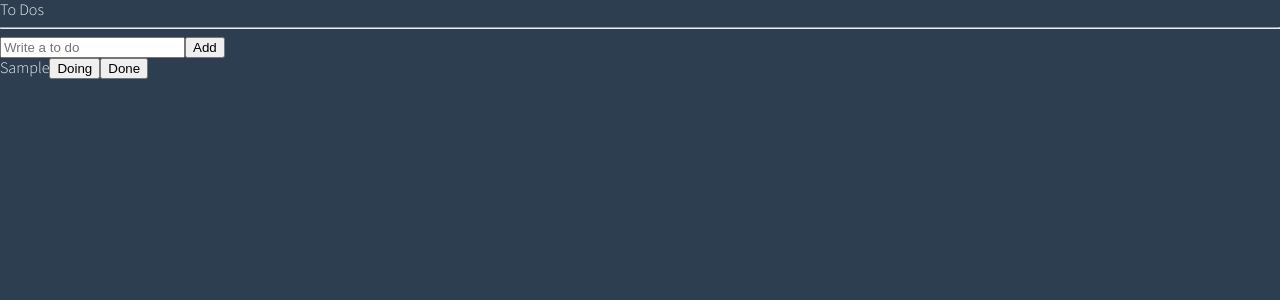
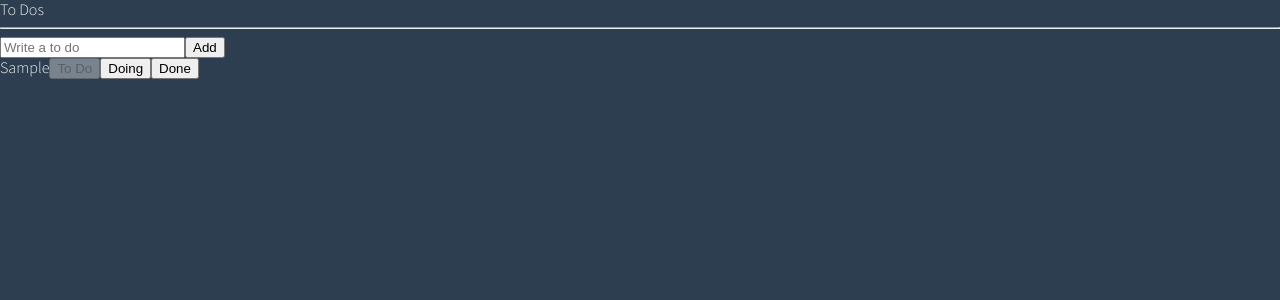
Before and after one commit to Nanco-L/nomadcoder-react-master-class-chap6, a React (Create React App) app: page / in a window 1280 px wide. Both pictures are taken after typing "Sample" into the empty fields and a click on the button "Add". Shown: the top 300 px of the page. Built offline with nearby package versions, Linux system fonts and the light colour scheme.

Commit message:
Until lecture #6.15

```diff
--- a/src/atoms.tsx
+++ b/src/atoms.tsx
@@ -1,4 +1,4 @@
-import { atom } from "recoil";
+import { atom, selector } from "recoil";
 
 export interface IToDo {
     text: string;
@@ -10,3 +10,15 @@ export const toDoState = atom<IToDo[]>({
     key: "toDo",
     default: [],
 });
+
+export const toDoSelector = selector({
+    key: "toDoSelector",
+    get: ({ get }) => {
+        const toDos = get(toDoState);
+        return [
+            toDos.filter((toDo) => toDo.category === "TO_DO"),
+            toDos.filter((toDo) => toDo.category === "DOING"),
+            toDos.filter((toDo) => toDo.category === "DONE"),
+        ];
+    },
+});
--- a/src/components/ToDo.tsx
+++ b/src/components/ToDo.tsx
@@ -1,19 +1,46 @@
-import { IToDo } from "../atoms";
+import { useSetRecoilState } from "recoil";
+import { IToDo, toDoState } from "../atoms";
 
-function ToDo({ text, category }: IToDo) {
-    const onClick = (newCategory: IToDo["category"]) => {};
+function ToDo({ text, category, id }: IToDo) {
+    const setToDos = useSetRecoilState(toDoState);
+
+    const onClick = ({ text, category, id }: IToDo) => {
+        setToDos((oldToDos) => {
+            const targetIndex = oldToDos.findIndex((toDo) => toDo.id === id);
+            const newToDo = { text, id, category };
+
+            return [
+                ...oldToDos.slice(0, targetIndex),
+                newToDo,
+                ...oldToDos.slice(targetIndex + 1),
+            ];
+        });
+    };
+
     return (
         <li>
             <span>{text}</span>
-            {category !== "TO_DO" && (
-                <button onClick={() => onClick("TO_DO")}>To Do</button>
-            )}
-            {category !== "DOING" && (
-                <button onClick={() => onClick("DOING")}>Doing</button>
-            )}
-            {category !== "DONE" && (
-                <button onClick={() => onClick("DONE")}>Done</button>
-            )}
+            <button
+                name="TO_DO"
+                onClick={() => onClick({ text, id, category: "TO_DO" })}
+                disabled={category === "TO_DO"}
+            >
+                To Do
+            </button>
+            <button
+                name="DOING"
+                onClick={() => onClick({ text, id, category: "DOING" })}
+                disabled={category === "DOING"}
+            >
+                Doing
+            </button>
+            <button
+                name="DONE"
+                onClick={() => onClick({ text, id, category: "DONE" })}
+                disabled={category === "DONE"}
+            >
+                Done
+            </button>
         </li>
     );
 }
```
